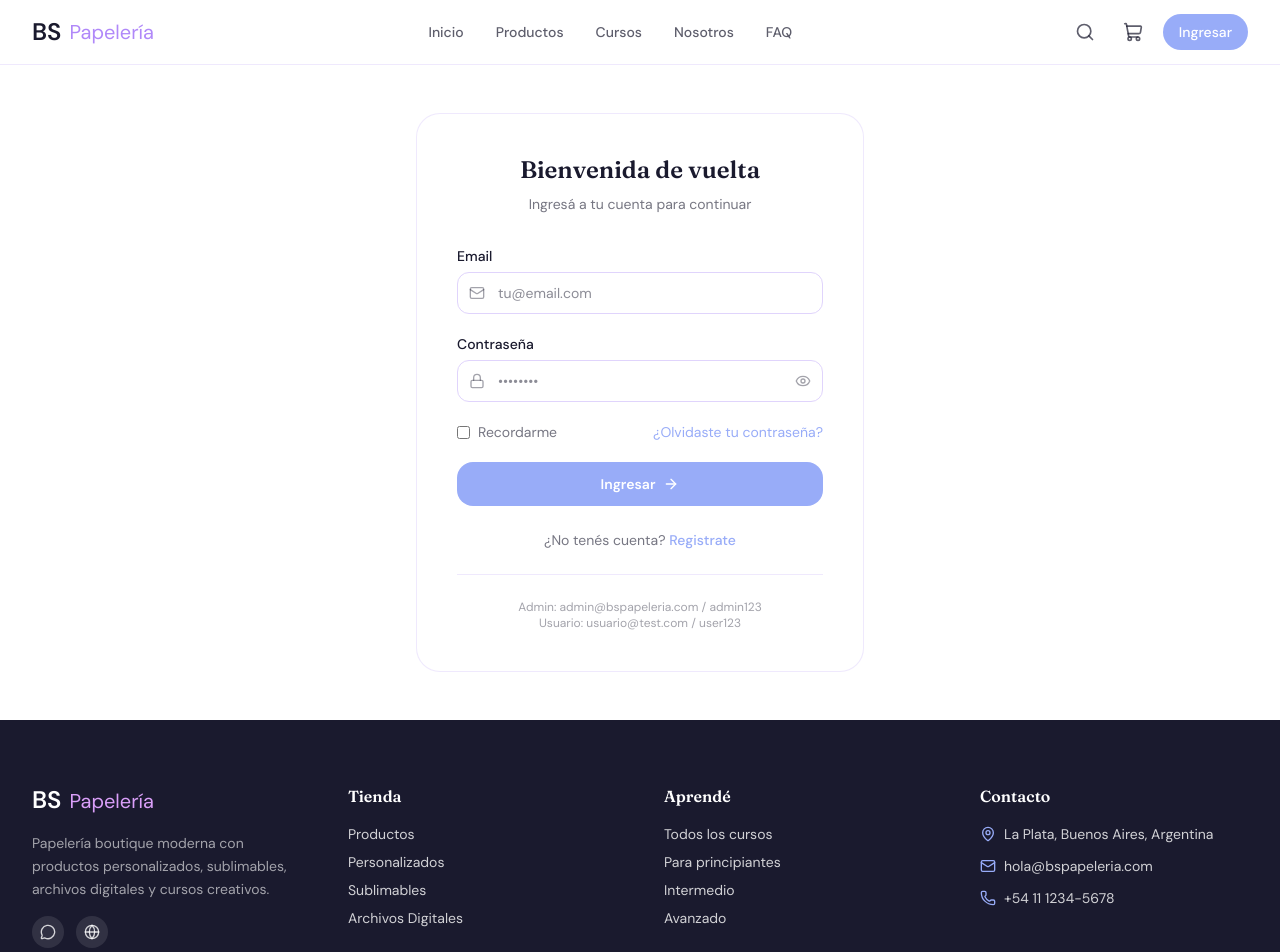
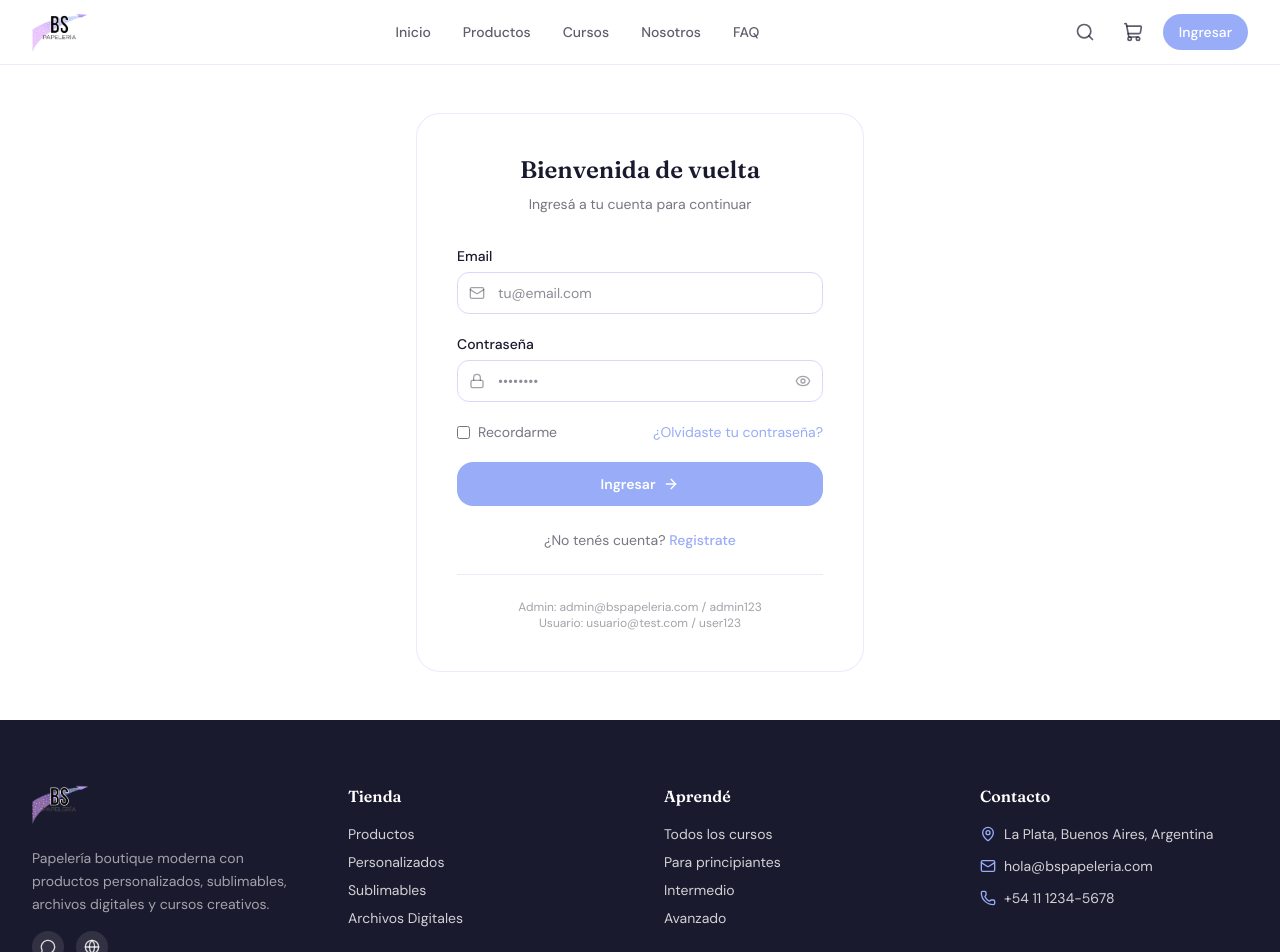
Before and after one commit to manukpo10/bspapeleria-frontend, a React (Vite) app: page /login in a window 1280 px wide. Shown: the top 952 px of the page. Built offline with nearby package versions, Linux system fonts and the light colour scheme.

Commit message:
feat: add BS Papeleria logo to header and footer

```diff
--- a/src/components/layout/Footer.tsx
+++ b/src/components/layout/Footer.tsx
@@ -9,8 +9,7 @@
           {/* Brand */}
           <div className="space-y-4">
             <Link to="/" className="inline-block">
-              <span className="font-display text-2xl font-semibold text-white">BS</span>
-              <span className="font-script text-xl text-accent ml-2">Papelería</span>
+              <img src="/logo.png" alt="BS Papelería" className="h-10 w-auto" />
             </Link>
             <p className="text-sm text-white/60 leading-relaxed">
               Papelería boutique moderna con productos personalizados, sublimables, archivos digitales y cursos creativos.
--- a/src/components/layout/Header.tsx
+++ b/src/components/layout/Header.tsx
@@ -51,9 +51,8 @@
         <div className="mx-auto max-w-7xl px-4 sm:px-6 lg:px-8">
           <div className="flex h-16 items-center justify-between">
             {/* Logo */}
-            <Link to="/" className="flex items-center gap-2">
-              <span className="font-display text-2xl font-semibold text-dark">BS</span>
-              <span className="hidden sm:inline font-script text-xl text-secondary">Papelería</span>
+            <Link to="/" className="flex items-center">
+              <img src="/logo.png" alt="BS Papelería" className="h-10 w-auto" />
             </Link>
 
             {/* Desktop Nav */}
```
Also changed, not shown: public/logo.png (added).
